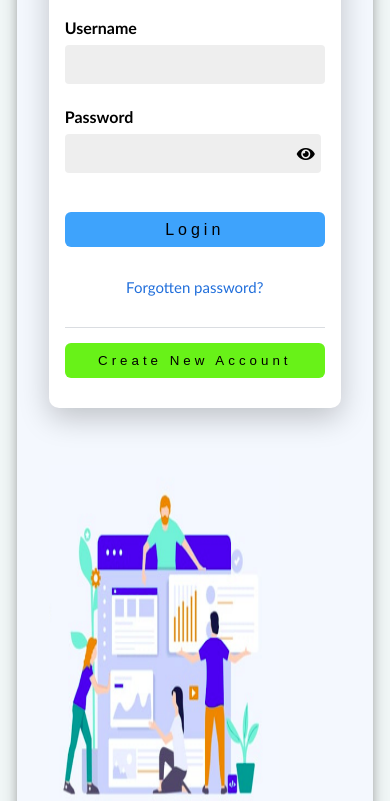
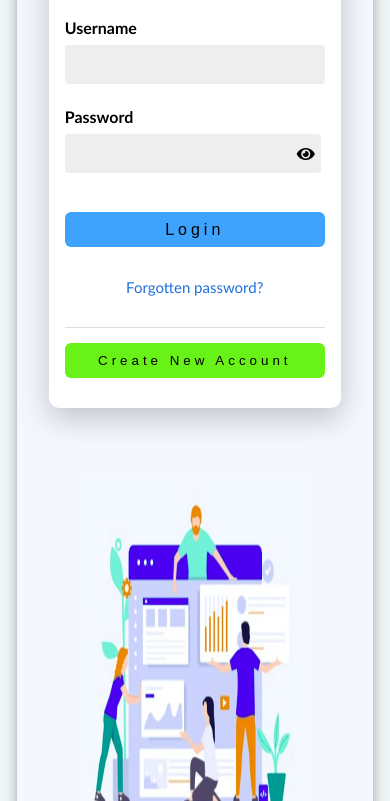
Before and after one commit to souravs17031999/opioner-home, a plain HTML site: page index.html in a window 390 px wide. Shown: the part 299-1100 px from the top of the page. Drawn offline with Linux system fonts and the light colour scheme.

Commit message:
fixed bottom image for login page on mobile screens to be centred

```diff
--- a/css/home/styles.css
+++ b/css/home/styles.css
@@ -597,6 +597,11 @@ footer {
         width: 150px;
     }
 
+
+    .login-image-container {
+        margin: 10px auto;
+    }
+
 }
 
 @media only screen and (max-width: 375px) {
```
